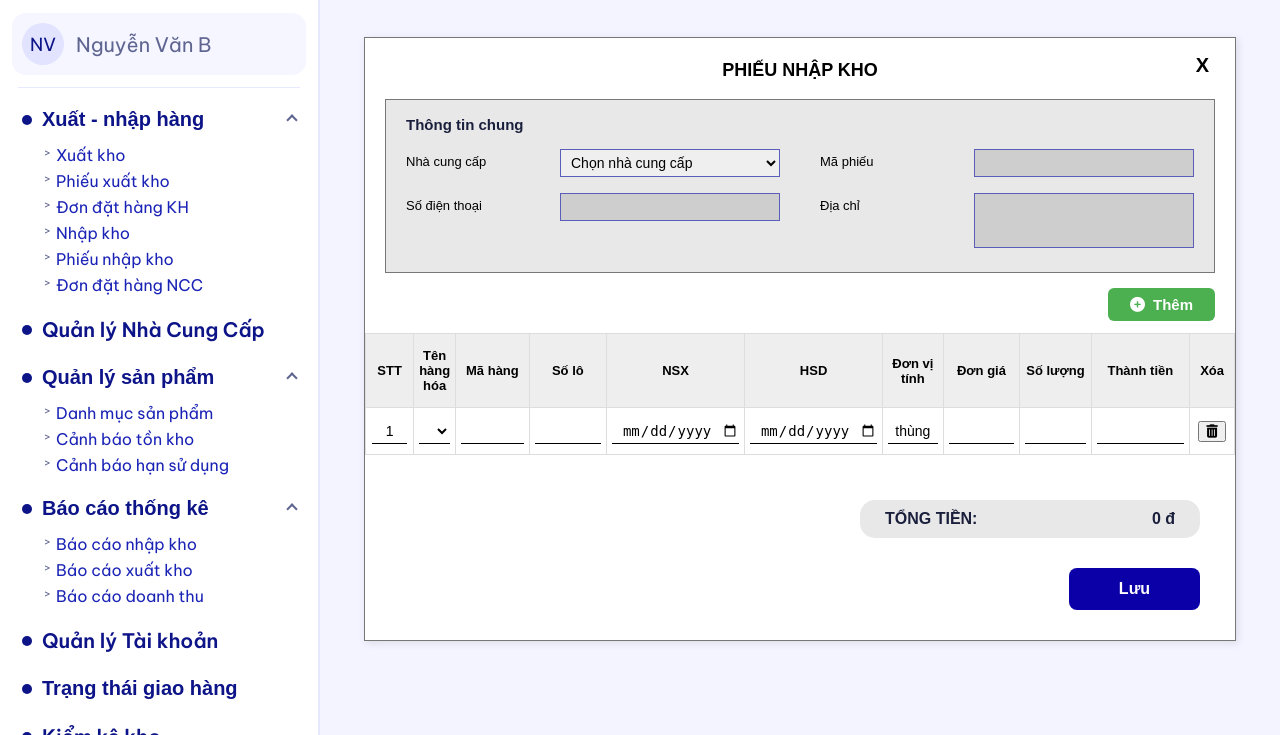
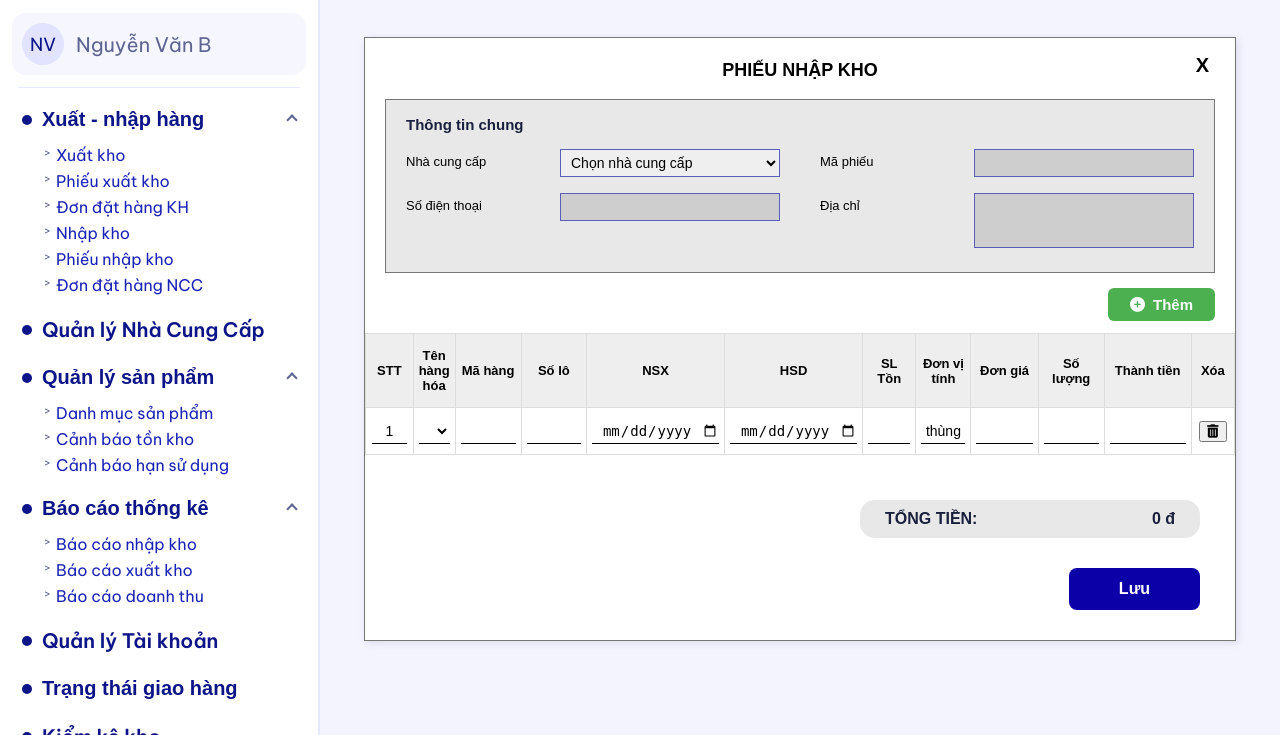
Before and after one commit to Nhan1101/Qly_khoson_2.0, a Django app: page /nhap-kho/tao/ in a window 1280 px wide. Shown: the part 65-800 px from the top of the page. Run offline with Django 5.2, Linux system fonts and the light colour scheme; some libraries are stand-ins or nearby versions.

Commit message:
Thêm cột SL Tồn và điều hướng nút X trong Tạo phiếu nhập

```diff
--- a/Qly_khoson/templates/nhapkho/taophieunhap.html
+++ b/Qly_khoson/templates/nhapkho/taophieunhap.html
@@ -107,8 +107,9 @@
                     <th>Tên hàng hóa</th>
                     <th style="width: 100px;">Mã hàng</th>
                     <th style="width: 120px;">Số lô</th>
-                    <th style="width: 120px;">NSX</th>
-                    <th style="width: 120px;">HSD</th>
+                    <th style="width: 110px;">NSX</th>
+                    <th style="width: 110px;">HSD</th>
+                    <th style="width: 80px;">SL Tồn</th>
                     <th style="width: 80px;">Đơn vị tính</th>
                     <th style="width: 110px;">Đơn giá</th>
                     <th style="width: 90px;">Số lượng</th>
@@ -124,6 +125,7 @@
                     <td><input type="text" class="line-input-phieu batch-no"></td>
                     <td><input type="date" class="line-input-phieu"></td>
                     <td><input type="date" class="line-input-phieu"></td>
+                    <td><input type="number" class="line-input-phieu qty-on-hand"></td>
                     <td><input type="text" class="line-input-phieu dvt" value="thùng" readonly></td>
                     <td><input type="number" class="line-input-phieu don-gia"></td>
                     <td><input type="number" class="line-input-phieu so-luong"></td>
```
